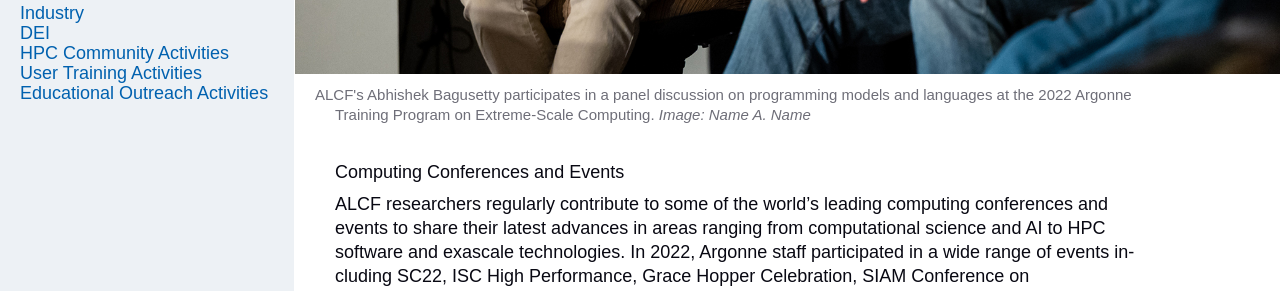
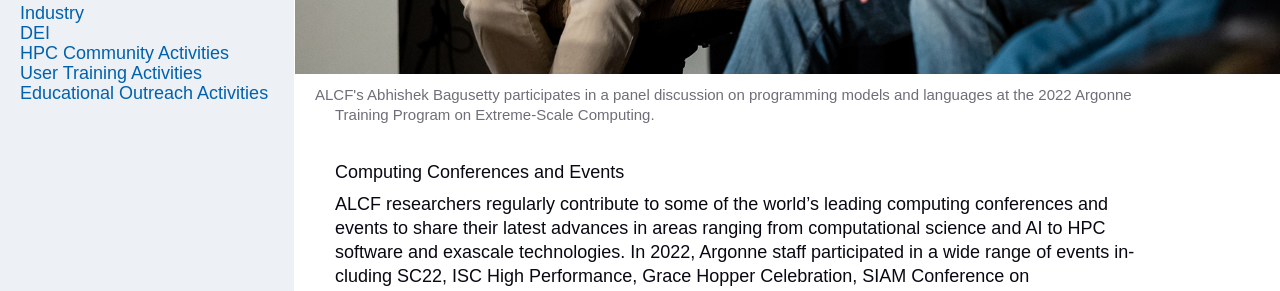
Before and after one commit to sbx-bnagle/ALCF-AR2022, a Jekyll site: the page built from 03_community/hpc-community-activities.md, in a window 1280 px wide and 900 px high, scrolled down 512 px. Shown: the part 153-444 px from the top of the window. Built offline with Jekyll 4.4.1, drawn with Linux system fonts in a browser that asks for light colours; some web fonts are replaced.

Commit message:
Update hpc-community-activities.md

```diff
--- a/03_community/hpc-community-activities.md
+++ b/03_community/hpc-community-activities.md
@@ -5,7 +5,6 @@ title: HPC Community Activities
 
 hero-img-source: "ATPESC-panel.jpg"
 hero-img-caption: "ALCF's Abhishek Bagusetty participates in a panel discussion on programming models and languages at the 2022 Argonne Training Program on Extreme-Scale Computing."
-hero-img-credit: "Name A. Name"
 
 theme: white
 permalink: /community-and-outreach/hpc-community-activities/
```
